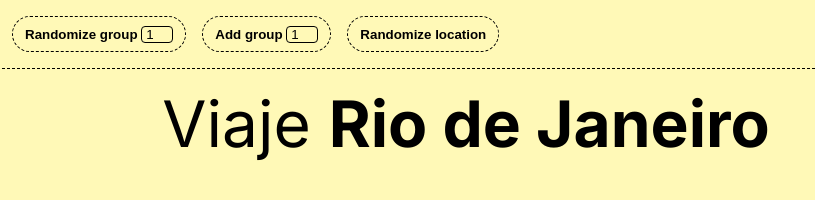
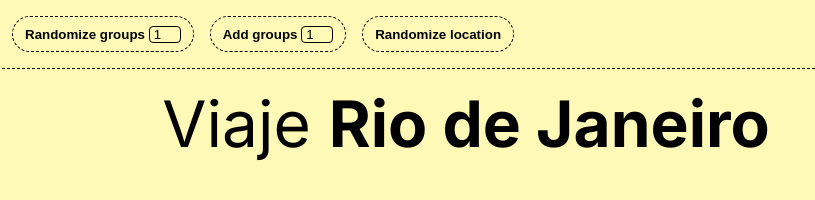
Before and after one commit to dakoderdev/Ticketz, a plain HTML site: page index.html in a window 1280 px wide. Shown: the full height of the page, 174-989 px from the left. Drawn offline with Linux system fonts and the light colour scheme.

Commit message:
fix: update button labels

```diff
--- a/index.html
+++ b/index.html
@@ -9,8 +9,8 @@
 <body>
     <nav>
         <img class="Logo" src="Logo.svg" />
-        <button id="groupsButton">Randomize group <input type="number" id="groupInput" autocomplete="off" value="1" inputmode="numeric" pattern="[0-9]*"></button>
-        <button id="addButton">Add group <input type="number" id="addInput" autocomplete="off" value="1" inputmode="numeric" pattern="[0-9]*"></button>
+        <button id="groupsButton">Randomize groups <input type="number" id="groupInput" autocomplete="off" value="1" inputmode="numeric" pattern="[0-9]*"></button>
+        <button id="addButton">Add groups <input type="number" id="addInput" autocomplete="off" value="1" inputmode="numeric" pattern="[0-9]*"></button>
         <button id="locationButton">Randomize location</button>
     </nav>
     <h2>Viaje <b id="location">Rio de Janeiro</b></h2>
```
